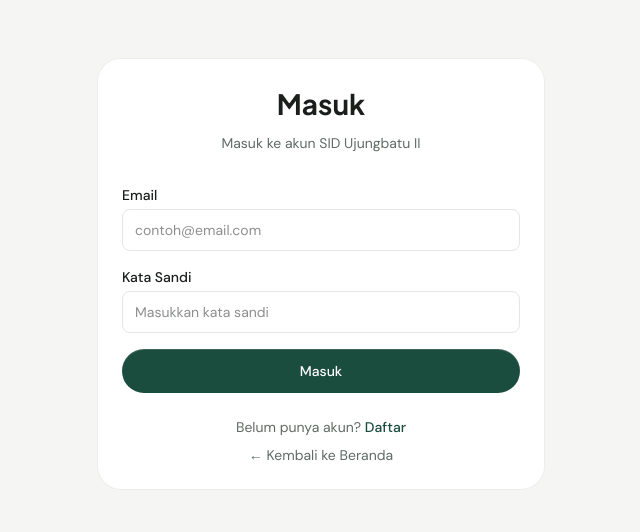
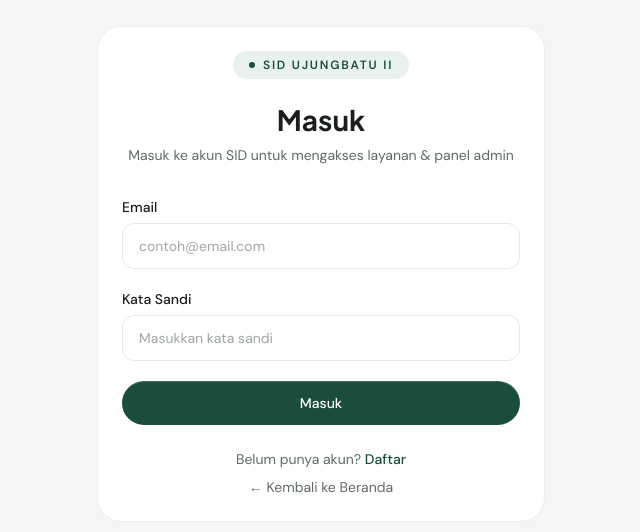
Before and after one commit to Stackpilot02/SID-UjungbatuII, a Next.js app: page /auth/login in a window 1280 px wide. Shown: the part 126-658 px from the top of the page, without its empty margins (319-959 px from the left). Built offline with nearby package versions, Linux system fonts and the light colour scheme; no server answers; a web font is replaced by a local one.

Commit message:
style: konsistenkan halaman auth dan form dengan design system v3.0, foto berita di home, dan update PRD

```diff
--- a/src/app/auth/login/page.tsx
+++ b/src/app/auth/login/page.tsx
@@ -5,6 +5,7 @@ import Link from 'next/link';
 import { useRouter } from 'next/navigation';
 import Card from '@/components/Card';
 import Button from '@/components/Button';
+import { Label, Input } from '@/components/form';
 import { createClient } from '@/lib/supabase';
 
 export default function LoginPage() {
@@ -32,25 +33,31 @@ export default function LoginPage() {
   }
 
   return (
-    <div className="min-h-screen flex items-center justify-center px-4">
+    <div className="min-h-screen flex items-center justify-center px-4 bg-[var(--color-bg)]">
       <Card className="w-full max-w-md">
-        <h1 className="text-[28px] font-bold text-center mb-2">Masuk</h1>
-        <p className="text-center text-sm text-[var(--color-text-muted)] mb-8">Masuk ke akun SID Ujungbatu II</p>
-        {error && <p className="text-sm text-red-600 bg-red-50 rounded-lg px-3 py-2 mb-4">{error}</p>}
-        <form className="space-y-4" onSubmit={handleSubmit}>
+        <div className="text-center mb-8">
+          <div className="inline-flex items-center gap-2 bg-[var(--color-primary-tint)] rounded-full px-4 py-1.5 mb-5">
+            <span className="w-1.5 h-1.5 rounded-full bg-[var(--color-primary)]" />
+            <span className="text-xs font-semibold text-[var(--color-primary)] tracking-[0.15em] uppercase">SID Ujungbatu II</span>
+          </div>
+          <h1 className="text-[28px] font-bold">Masuk</h1>
+          <p className="text-sm text-[var(--color-text-muted)] mt-1">Masuk ke akun SID untuk mengakses layanan & panel admin</p>
+        </div>
+        {error && <p className="text-sm text-[var(--color-danger)] bg-[var(--color-danger)]/10 rounded-xl px-4 py-3 mb-5">{error}</p>}
+        <form className="space-y-5" onSubmit={handleSubmit}>
           <div>
-            <label className="block text-sm font-medium mb-1">Email</label>
-            <input type="email" value={email} onChange={(e) => setEmail(e.target.value)} required className="w-full border border-[var(--color-border)] rounded-lg px-3 py-2.5 text-sm bg-white" placeholder="contoh@email.com" />
+            <Label htmlFor="email">Email</Label>
+            <Input id="email" type="email" value={email} onChange={(e) => setEmail(e.target.value)} required placeholder="contoh@email.com" />
           </div>
           <div>
-            <label className="block text-sm font-medium mb-1">Kata Sandi</label>
-            <input type="password" value={password} onChange={(e) => setPassword(e.target.value)} required className="w-full border border-[var(--color-border)] rounded-lg px-3 py-2.5 text-sm bg-white" placeholder="Masukkan kata sandi" />
+            <Label htmlFor="password">Kata Sandi</Label>
+            <Input id="password" type="password" value={password} onChange={(e) => setPassword(e.target.value)} required placeholder="Masukkan kata sandi" />
           </div>
           <Button variant="primary" type="submit" className="w-full" disabled={loading}>{loading ? 'Memproses...' : 'Masuk'}</Button>
         </form>
         <p className="text-center text-sm text-[var(--color-text-muted)] mt-6">
           Belum punya akun?{' '}
-          <a href="/auth/registrasi" className="text-[var(--color-primary)] font-medium hover:underline">Daftar</a>
+          <Link href="/auth/registrasi" className="text-[var(--color-primary)] font-medium hover:underline">Daftar</Link>
         </p>
         <p className="text-center text-sm mt-2">
           <Link href="/" className="text-[var(--color-text-muted)] hover:underline">&larr; Kembali ke Beranda</Link>
--- a/src/app/auth/registrasi/page.tsx
+++ b/src/app/auth/registrasi/page.tsx
@@ -4,6 +4,7 @@ import { useState, FormEvent } from 'react';
 import Link from 'next/link';
 import Card from '@/components/Card';
 import Button from '@/components/Button';
+import { Label, Input } from '@/components/form';
 import { createClient } from '@/lib/supabase';
 
 export default function RegistrasiPage() {
@@ -53,8 +54,13 @@ export default function RegistrasiPage() {
 
   if (success) {
     return (
-      <div className="min-h-screen flex items-center justify-center px-4">
+      <div className="min-h-screen flex items-center justify-center px-4 bg-[var(--color-bg)]">
         <Card className="w-full max-w-md text-center">
+          <div className="w-14 h-14 rounded-full bg-[var(--color-success)]/10 text-[var(--color-success)] flex items-center justify-center mx-auto mb-5">
+            <svg className="w-7 h-7" fill="none" stroke="currentColor" strokeWidth={2} viewBox="0 0 24 24">
+              <path strokeLinecap="round" strokeLinejoin="round" d="M4.5 12.75l6 6 9-13.5" />
+            </svg>
+          </div>
           <h1 className="text-[28px] font-bold mb-2">Pendaftaran Berhasil</h1>
           <p className="text-[var(--color-text-muted)] mb-6">
             Silakan periksa email <strong>{email}</strong> untuk verifikasi akun Anda.
@@ -66,37 +72,45 @@ export default function RegistrasiPage() {
   }
 
   return (
-    <div className="min-h-screen flex items-center justify-center px-4">
+    <div className="min-h-screen flex items-center justify-center px-4 py-10 bg-[var(--color-bg)]">
       <Card className="w-full max-w-md">
-        <h1 className="text-[28px] font-bold text-center mb-2">Daftar Akun</h1>
-        <p className="text-center text-sm text-[var(--color-text-muted)] mb-8">Daftar untuk mengakses layanan desa</p>
-        {error && <p className="text-sm text-red-600 bg-red-50 rounded-lg px-3 py-2 mb-4">{error}</p>}
+        <div className="text-center mb-8">
+          <div className="inline-flex items-center gap-2 bg-[var(--color-primary-tint)] rounded-full px-4 py-1.5 mb-5">
+            <span className="w-1.5 h-1.5 rounded-full bg-[var(--color-primary)]" />
+            <span className="text-xs font-semibold text-[var(--color-primary)] tracking-[0.15em] uppercase">SID Ujungbatu II</span>
+          </div>
+          <h1 className="text-[28px] font-bold">Daftar Akun</h1>
+          <p className="text-sm text-[var(--color-text-muted)] mt-1">Daftar untuk mengakses layanan desa</p>
+        </div>
+        {error && <p className="text-sm text-[var(--color-danger)] bg-[var(--color-danger)]/10 rounded-xl px-4 py-3 mb-5">{error}</p>}
         <form className="space-y-4" onSubmit={handleSubmit}>
           <div>
-            <label className="block text-sm font-medium mb-1">Nama Lengkap</label>
-            <input value={name} onChange={(e) => setName(e.target.value)} required className="w-full border border-[var(--color-border)] rounded-lg px-3 py-2.5 text-sm bg-white" placeholder="Nama sesuai KTP" />
+            <Label htmlFor="name">Nama Lengkap</Label>
+            <Input id="name" value={name} onChange={(e) => setName(e.target.value)} required placeholder="Nama sesuai KTP" />
           </div>
           <div>
-            <label className="block text-sm font-medium mb-1">Email</label>
-            <input type="email" value={email} onChange={(e) => setEmail(e.target.value)} required className="w-full border border-[var(--color-border)] rounded-lg px-3 py-2.5 text-sm bg-white" placeholder="contoh@email.com" />
+            <Label htmlFor="email">Email</Label>
+            <Input id="email" type="email" value={email} onChange={(e) => setEmail(e.target.value)} required placeholder="contoh@email.com" />
           </div>
           <div>
-            <label className="block text-sm font-medium mb-1">Nomor Telepon</label>
-            <input value={phone} onChange={(e) => setPhone(e.target.value)} className="w-full border border-[var(--color-border)] rounded-lg px-3 py-2.5 text-sm bg-white" placeholder="08xxxxxxxxxx" />
+            <Label htmlFor="phone">Nomor Telepon</Label>
+            <Input id="phone" value={phone} onChange={(e) => setPhone(e.target.value)} placeholder="08xxxxxxxxxx" />
           </div>
-          <div>
-            <label className="block text-sm font-medium mb-1">Kata Sandi</label>
-            <input type="password" value={password} onChange={(e) => setPassword(e.target.value)} required minLength={8} className="w-full border border-[var(--color-border)] rounded-lg px-3 py-2.5 text-sm bg-white" placeholder="Minimal 8 karakter" />
-          </div>
-          <div>
-            <label className="block text-sm font-medium mb-1">Konfirmasi Kata Sandi</label>
-            <input type="password" value={confirmPassword} onChange={(e) => setConfirmPassword(e.target.value)} required className="w-full border border-[var(--color-border)] rounded-lg px-3 py-2.5 text-sm bg-white" placeholder="Ulangi kata sandi" />
+          <div className="grid grid-cols-1 sm:grid-cols-2 gap-4">
+            <div>
+              <Label htmlFor="password">Kata Sandi</Label>
+              <Input id="password" type="password" value={password} onChange={(e) => setPassword(e.target.value)} required minLength={8} placeholder="Min. 8 karakter" />
+            </div>
+            <div>
+              <Label htmlFor="confirm">Konfirmasi</Label>
+              <Input id="confirm" type="password" value={confirmPassword} onChange={(e) => setConfirmPassword(e.target.value)} required placeholder="Ulangi sandi" />
+            </div>
           </div>
           <Button variant="primary" type="submit" className="w-full" disabled={loading}>{loading ? 'Memproses...' : 'Daftar'}</Button>
         </form>
         <p className="text-center text-sm text-[var(--color-text-muted)] mt-6">
           Sudah punya akun?{' '}
-          <a href="/auth/login" className="text-[var(--color-primary)] font-medium hover:underline">Masuk</a>
+          <Link href="/auth/login" className="text-[var(--color-primary)] font-medium hover:underline">Masuk</Link>
         </p>
         <p className="text-center text-sm mt-2">
           <Link href="/" className="text-[var(--color-text-muted)] hover:underline">&larr; Kembali ke Beranda</Link>
--- a/src/app/page.tsx
+++ b/src/app/page.tsx
@@ -166,10 +166,18 @@ export default async function HomePage() {
               <Link key={item.id} href={`/desa/berita/${item.slug}`}>
                 <div className="bg-black/[0.03] p-[1px] rounded-[1.75rem] transition-all duration-500 ease-[cubic-bezier(0.32,0.72,0,1)] hover:shadow-[0_8px_32px_rgba(26,28,24,0.08)] h-full">
                   <div className="bg-[var(--color-surface)] rounded-[calc(1.75rem-1px)] overflow-hidden shadow-[inset_0_1px_1px_rgba(255,255,255,0.8)] h-full flex flex-col">
-                    <div className="h-44 bg-gradient-to-br from-[var(--color-primary-tint)] to-[var(--color-primary)]/10 flex items-center justify-center">
-                      <svg className="w-10 h-10 text-[var(--color-primary)]/30" fill="none" stroke="currentColor" strokeWidth={1} viewBox="0 0 24 24">
-                        <path strokeLinecap="round" strokeLinejoin="round" d="M2.25 15.75l5.159-5.159a2.25 2.25 0 013.182 0l5.159 5.159m-1.5-1.5l1.409-1.41a2.25 2.25 0 013.182 0l2.909 2.91m-18 3.75h16.5a1.5 1.5 0 001.5-1.5V6a1.5 1.5 0 00-1.5-1.5H3.75A1.5 1.5 0 002.25 6v12a1.5 1.5 0 001.5 1.5zm10.5-11.25h.008v.008h-.008V8.25zm.375 0a.375.375 0 11-.75 0 .375.375 0 01.75 0z" />
-                      </svg>
+                    <div className="relative h-44 overflow-hidden bg-[var(--color-primary-dark)]">
+                      {item.coverImageUrl ? (
+                        <Image
+                          src={item.coverImageUrl}
+                          alt={item.title}
+                          fill
+                          sizes="(max-width: 768px) 100vw, 33vw"
+                          className="object-cover"
+                        />
+                      ) : (
+                        <div className="w-full h-full bg-gradient-to-br from-[var(--color-primary)] to-[var(--color-primary-dark)]" />
+                      )}
                     </div>
                     <div className="p-6 flex flex-col flex-1">
                       <div className="flex items-center gap-2 mb-3">
```
Also changed, not shown: src/app/(public)/desa/pengaduan/page.tsx (+11 -10 lines), src/app/admin/surat/cetak-massal/page.tsx (+8 -7 lines), 1 other file (tests, documents, lock files or other folders).
